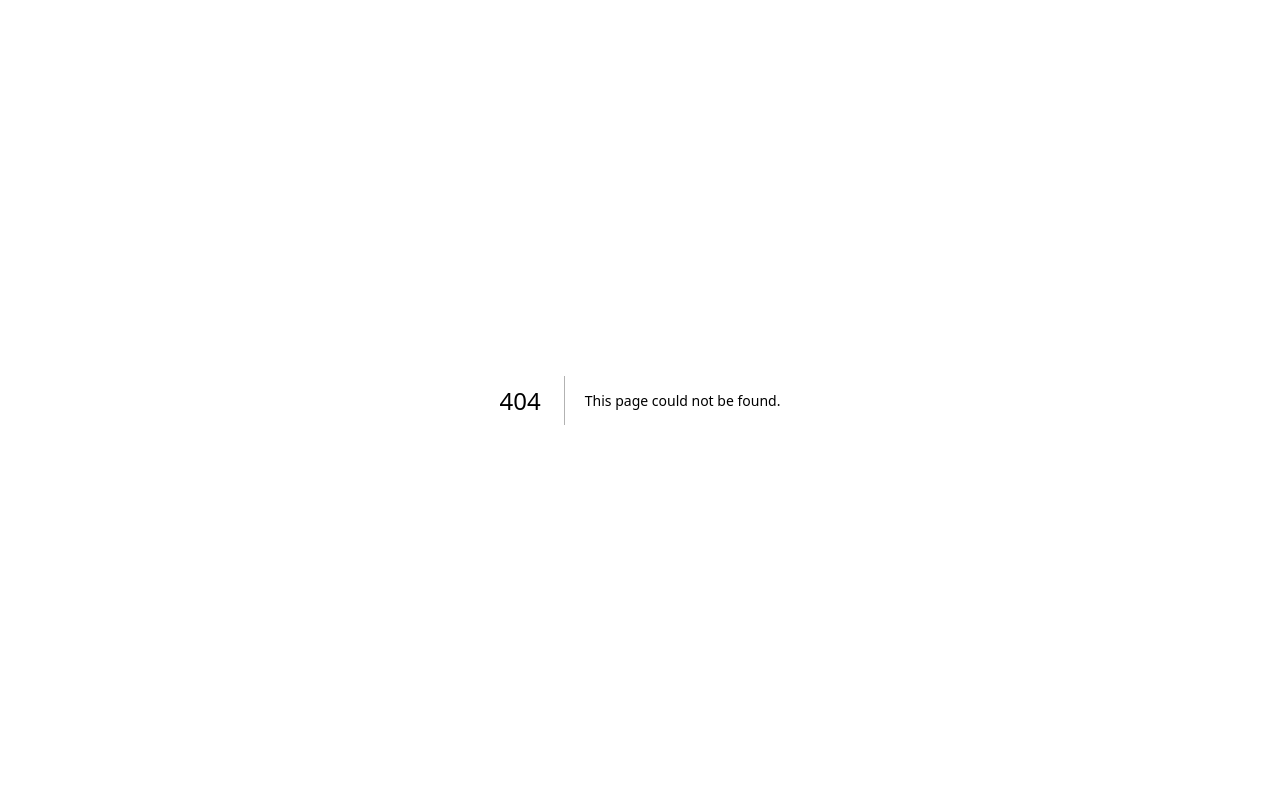
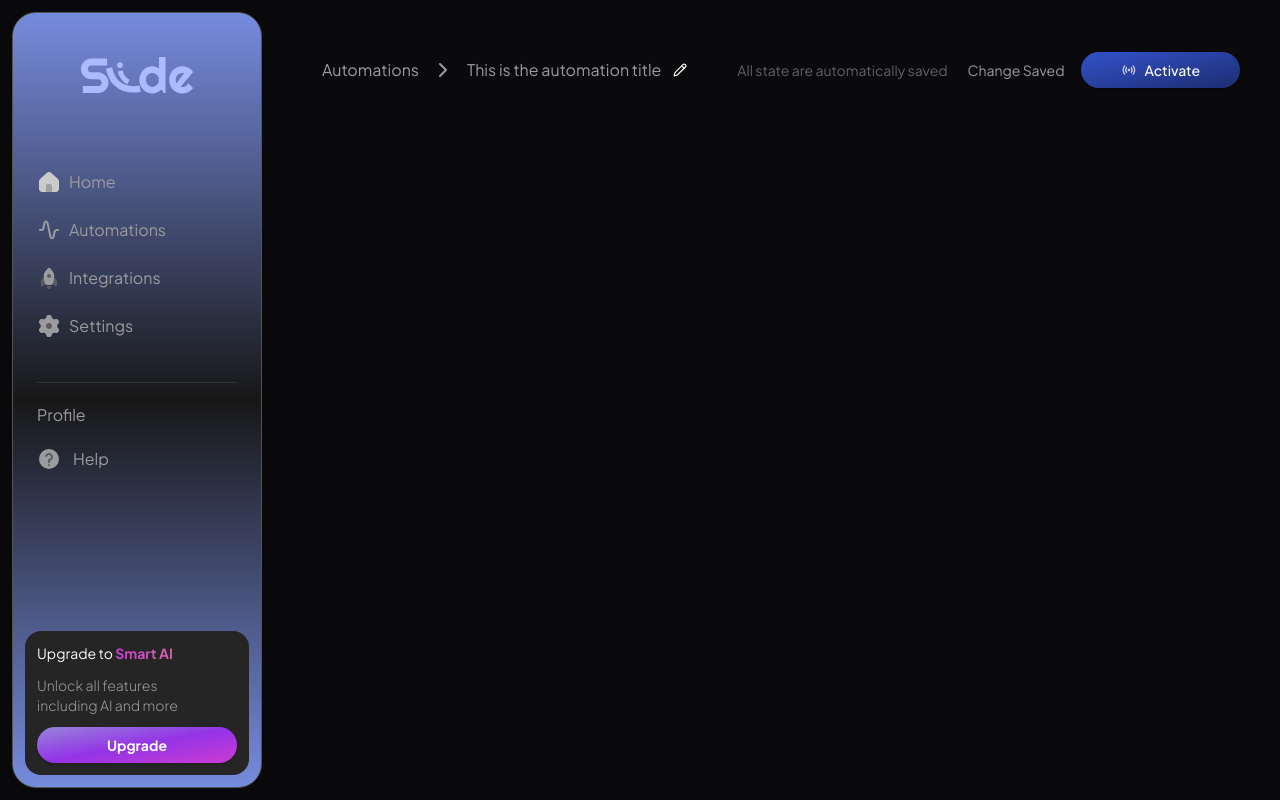
Before and after one commit to sanjeev0303/Slide, a Next.js app: page /dashboard/1/automations/asdfasdasdfadsf in a window 1280 px wide. Before the commit this address had no page. Built offline with nearby package versions, Linux system fonts and the light colour scheme.

Commit message:
adding activate automation button

```diff
--- /dev/null
+++ b/src/app/(protected)/dashboard/[slug]/automations/[id]/page.tsx
@@ -0,0 +1,24 @@
+import AutomationsBreadCrumb from '@/components/global/bread-crumbs/automation'
+import React from 'react'
+
+type Props = {
+    params: {
+        id: string
+    }
+}
+
+
+// WIP: Set some metadata
+
+const Page = ({params}: Props) => {
+
+    //WIP: prefetch user automation data
+
+  return (
+    <div className='flex flex-col items-center gap-y-20'>
+        <AutomationsBreadCrumb id={params.id} />
+    </div>
+  )
+}
+
+export default Page
--- /dev/null
+++ b/src/components/global/activate-automation-button/index.tsx
@@ -0,0 +1,27 @@
+import { Button } from "@/components/ui/button";
+import React from "react";
+import Loader from "../loader";
+import { ActiveAutomation } from "@/icons/active-automation";
+
+type Props = {};
+
+const ActivateAutomationButton = (props: Props) => {
+  // WIP: Setup optimistic ui
+  // WIP: get some information data
+
+  return (
+    <Button className="lg:px-10 bg-gradient-to-br hover:opacity-80 text-white rounded-full from-[#3352CC] font-medium to-[#1C2D70] mx-2 ml-4">
+
+        {/*  WIP: set the loading state */}
+        <Loader state={false} className="">
+            <ActiveAutomation />
+            <p className="lg:inline hidden">
+                {/* {data?.data?.active ? 'Disable' : 'Activate'} */}
+                Activate
+            </p>
+        </Loader>
+    </Button>
+  );
+};
+
+export default ActivateAutomationButton;
--- /dev/null
+++ b/src/components/global/bread-crumbs/automation/index.tsx
@@ -0,0 +1,49 @@
+import { PencilDuoToneBlack } from "@/icons";
+import { ChevronRight, PencilIcon } from "lucide-react";
+import React from "react";
+import ActivateAutomationButton from "../../activate-automation-button";
+
+type AutomationsBreadCrumbProps = {
+  id: string;
+};
+
+const AutomationsBreadCrumb = ({ id }: AutomationsBreadCrumbProps) => {
+  // WIP: get the Automation data
+
+  return (
+    <div className="rounded-full w-full p-5 bg-[#18181B1A] flex justify-between items-center">
+      <div className="flex items-center gap-x-3">
+        <p className="text-[#9B9CA0]">Automations</p>
+        <ChevronRight className="flex-shrink-0" color="#9B9CA0" />
+        <span className="flex gap-x-3 items-center min-w-0">
+          {/* WIP: Show the editing data */}
+          <p className="text-[#9B9CA0] truncate">
+            This is the automation title
+          </p>
+          <span
+            //   onClick={enableEdit}
+            className="cursor-pointer hover:opacity-75 duration-100 transition flex-shrink-0 mr-4"
+          >
+            <PencilIcon size={14} />
+          </span>
+        </span>
+      </div>
+      <div className="flex items-center gap-x-5 ml-auto">
+        <p className="text-text-secondary/60 text-sm truncate min-w-0">
+          All state are automatically saved
+        </p>
+        <div className="flex gap-x-5 flex-shrink-0">
+          <p className="text-text-secondary text-sm truncate min-w-0">
+            Change Saved
+          </p>
+          {/* <p className="text-text-secondary text-sm truncate min-w-0">
+            Undo | Redo
+          </p> */}
+        </div>
+      </div>
+      <ActivateAutomationButton />
+    </div>
+  );
+};
+
+export default AutomationsBreadCrumb;
--- a/src/components/global/navbar/index.tsx
+++ b/src/components/global/navbar/index.tsx
@@ -16,7 +16,7 @@
 import CreateAutomation from "../create-automation";
 import Search from "./search";
 import Notification from "./notification";
-import MainBreadCrumb from "../main-bread-crumb";
+import MainBreadCrumb from "../bread-crumbs/main-bread-crumb";
 
 type NavbarProps = {
   slug: string;
```
Also changed, not shown: src/components/global/bread-crumbs/main-bread-crumb/index.tsx (renamed from src/components/global/main-bread-crumb/index.tsx).
